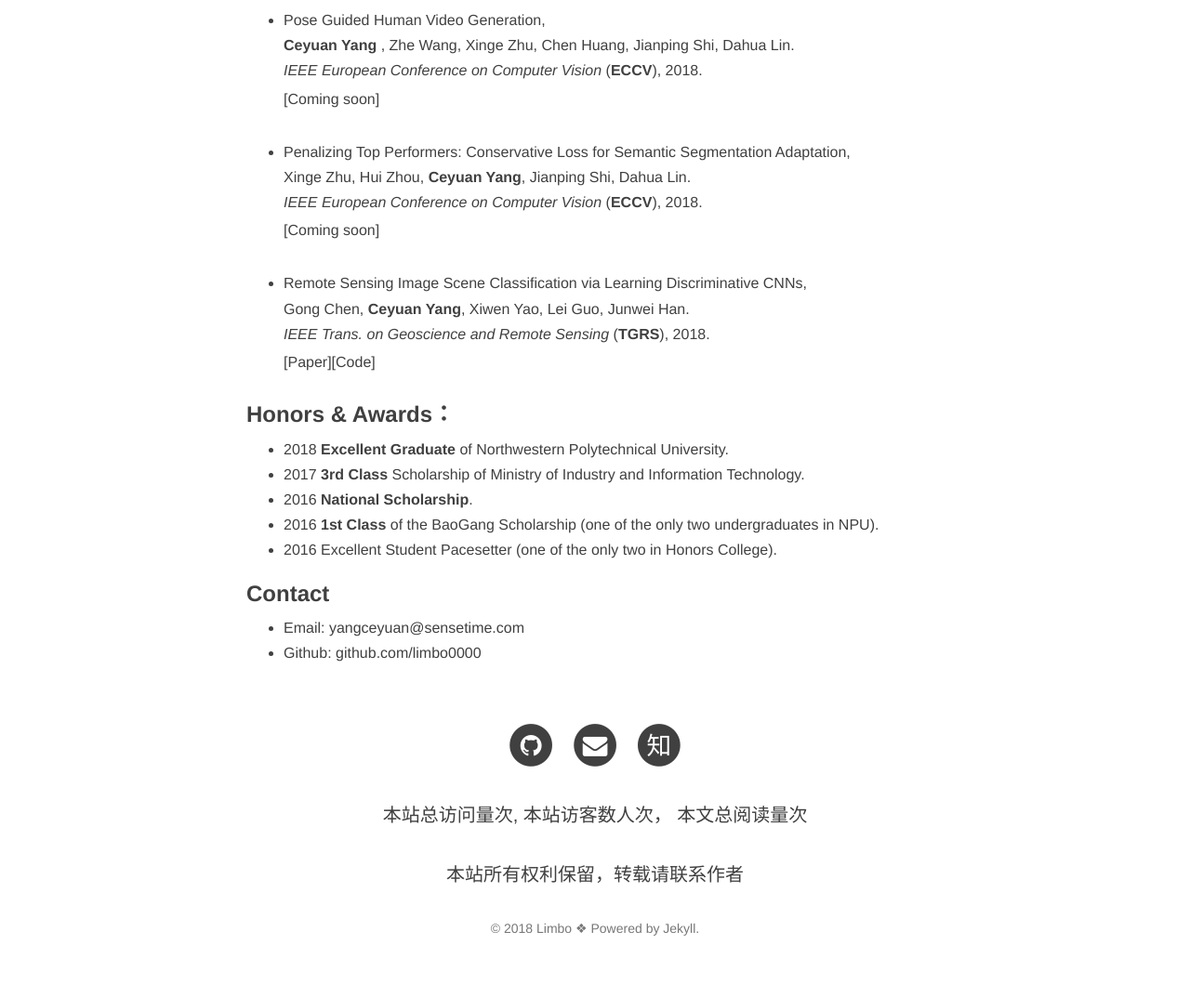
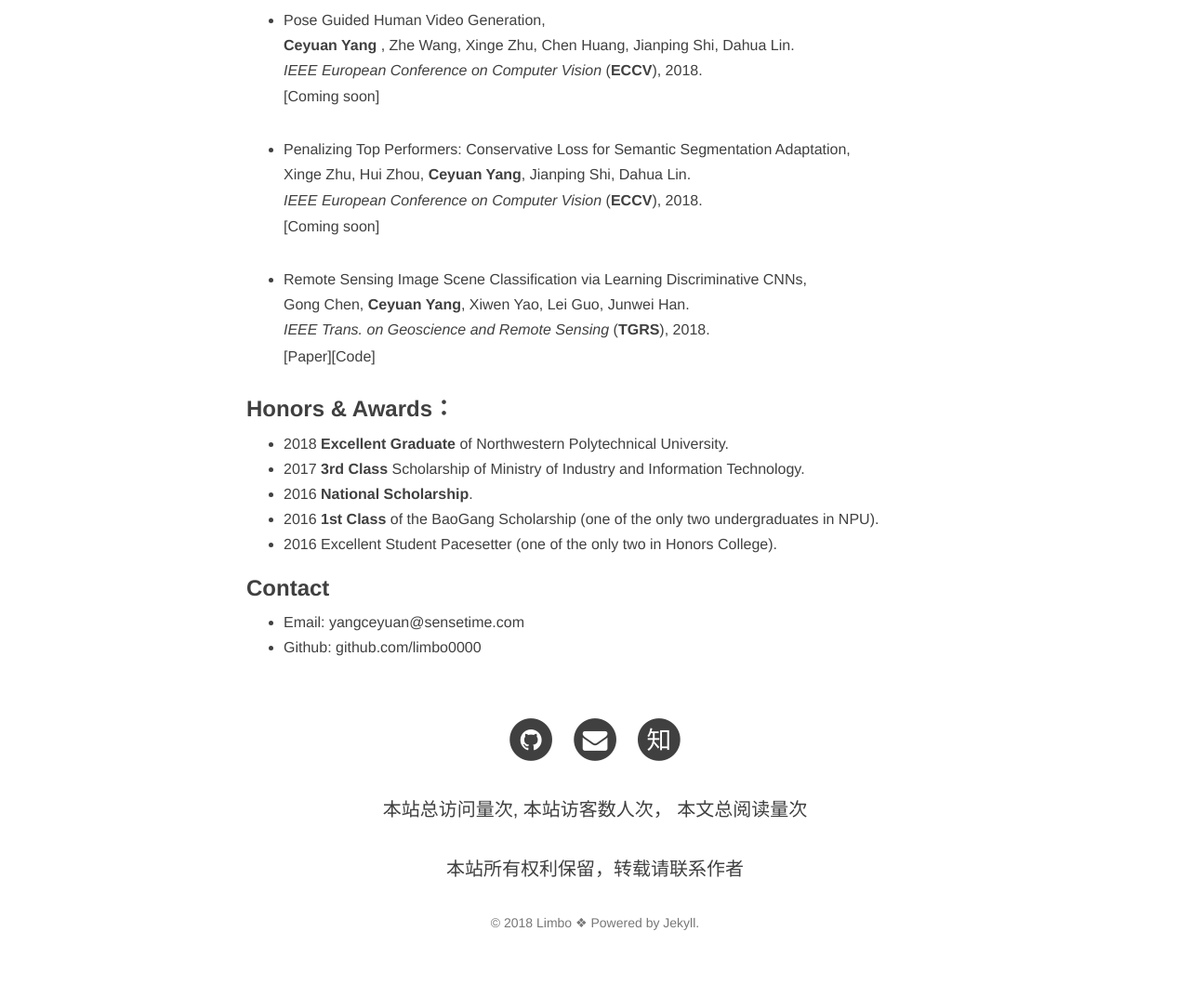
Before and after one commit to trchen12/trchen12.github.io, a Jekyll site: the page built from about.md, in a window 1280 px wide. Shown: the part 912-1985 px from the top of the page at 93% size. Built offline with Jekyll 4.4.1, drawn with Linux system fonts in a browser that asks for light colours; nearby versions of some CDN libraries; comment, search, counter and statistics services are not loaded.

Commit message:
Update about.md

```diff
--- a/about.md
+++ b/about.md
@@ -26,7 +26,7 @@ His research interests include video understanding, adversarial learning and uns
 		<br>
 		<em>IEEE European Conference on Computer Vision</em> (<b>ECCV</b>), 2018.
 		<br>
-		<p style="margin-top:3px">[Coming soon]</p>
+		<p style="margin-top:0.5px">[Coming soon]</p>
 	</li>
 	<li>
 		Penalizing Top Performers: Conservative Loss for Semantic Segmentation Adaptation,
@@ -35,7 +35,7 @@ His research interests include video understanding, adversarial learning and uns
 		<br>
 		<em>IEEE European Conference on Computer Vision</em> (<b>ECCV</b>), 2018.
 		<br>
-		<p style="margin-top:3px">[Coming soon]</p>
+		<p style="margin-top:1px">[Coming soon]</p>
 	</li>
 	<li>
 		<a href="http://ieeexplore.ieee.org/document/8252784/">Remote Sensing Image Scene Classification via Learning Discriminative CNNs, </a>
@@ -44,7 +44,7 @@ His research interests include video understanding, adversarial learning and uns
 		<br>
 		<em>IEEE Trans. on Geoscience and Remote Sensing</em> (<b>TGRS</b>), 2018.
 		<br>
-		<p style="margin-top:3px">[<a href="http://ieeexplore.ieee.org/document/8252784/">Paper</a>][<a href="https://github.com/limbo0000/PairLoss">Code</a>]</p>
+		<p style="margin-top:1.5px">[<a href="http://ieeexplore.ieee.org/document/8252784/">Paper</a>][<a href="https://github.com/limbo0000/PairLoss">Code</a>]</p>
 	</li>
 
 </ul>
```
